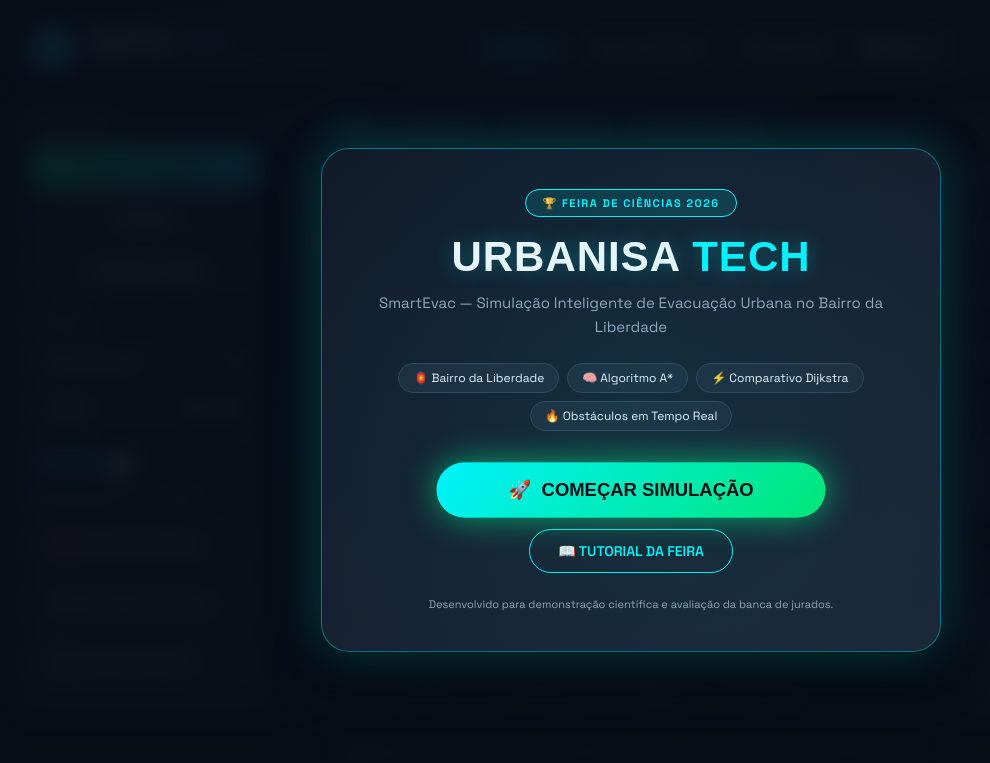
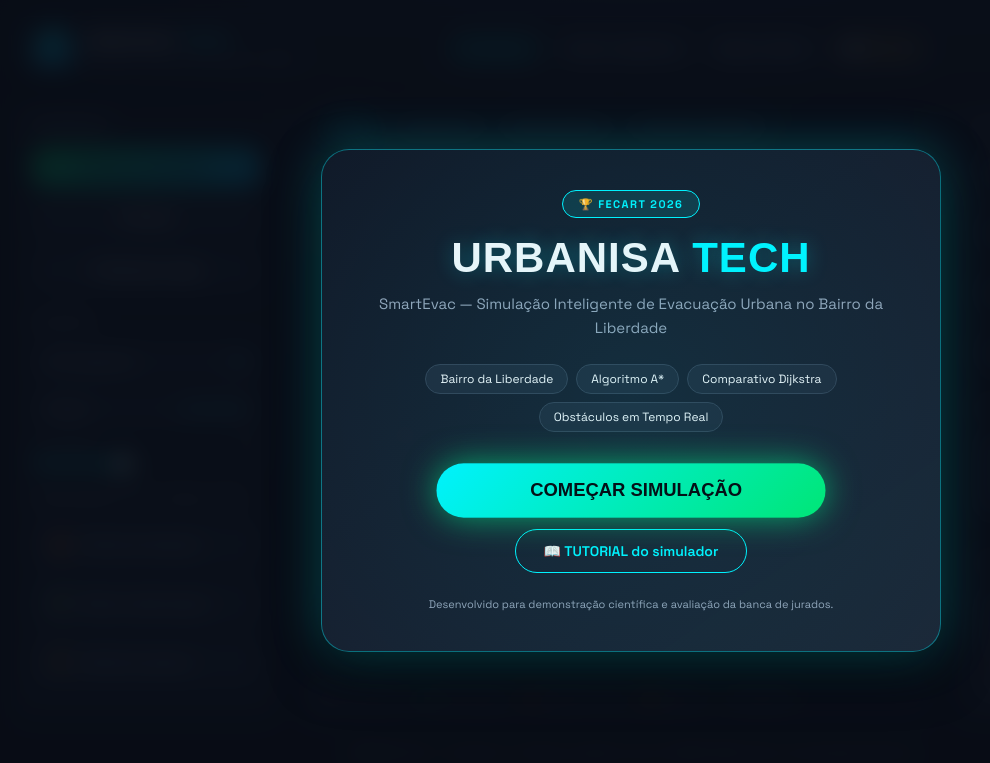
Before and after one commit to mouriscog-ux/dsf, a website: page index.html in a window 1280 px wide. Shown: the whole page, without its empty margins (9-999 px from the left). Drawn offline with Linux system fonts and the light colour scheme; a web font is replaced by a local one.

Commit message:
texto do SmartEvac revisado
texto substituido

```diff
--- a/index.html
+++ b/index.html
@@ -13,23 +13,23 @@
 <!-- HERO SPLASH MODAL (URBANISA TECH) -->
 <div class="urbanisa-overlay" id="urbanisa-modal">
   <div class="urbanisa-hero">
-    <div class="urbanisa-badge">🏆 FEIRA DE CIÊNCIAS 2026</div>
+    <div class="urbanisa-badge">🏆 FECART 2026</div>
     <h1 class="urbanisa-title">URBANISA <span class="cyan">TECH</span></h1>
     <p class="urbanisa-subtitle">SmartEvac — Simulação Inteligente de Evacuação Urbana no Bairro da Liberdade</p>
 
     <div class="urbanisa-pills">
-      <span class="pill">🏮 Bairro da Liberdade</span>
-      <span class="pill">🧠 Algoritmo A*</span>
-      <span class="pill">⚡ Comparativo Dijkstra</span>
-      <span class="pill">🔥 Obstáculos em Tempo Real</span>
+      <span class="pill"> Bairro da Liberdade</span>
+      <span class="pill"> Algoritmo A*</span>
+      <span class="pill"> Comparativo Dijkstra</span>
+      <span class="pill"> Obstáculos em Tempo Real</span>
     </div>
 
     <div class="urbanisa-actions">
       <button class="btn-start-hero" id="btn-start-hero">
-        <span class="icon">🚀</span> COMEÇAR SIMULAÇÃO
+        <span class="icon"></span> COMEÇAR SIMULAÇÃO
       </button>
       <button class="btn-tutorial-hero" id="btn-tutorial-hero">
-        <span class="icon">📖</span> TUTORIAL DA FEIRA
+        <span class="icon">📖</span> TUTORIAL do simulador
       </button>
     </div>
 
@@ -55,7 +55,7 @@
         <p>
           O simulador representa a malha viária real do <strong>Bairro da Liberdade (São Paulo)</strong>. Cada cruzamento
           é um <em>nó</em> e cada rua é uma <em>aresta ponderada pela distância</em>. As saídas seguras representam
-          pontos como a <strong>Estação Metrô Liberdade</strong> 🚇 e a <strong>Praça da Liberdade</strong> 🏙️.
+          pontos como a <strong>Estação Metrô Liberdade</strong>  e a <strong>Praça da Liberdade</strong>.
         </p>
         <div class="slide-visual">
           <span class="swatch safe"></span> Saída Segura &nbsp;&nbsp;
@@ -126,7 +126,7 @@
         <div class="brand-mark"></div>
         <div class="brand-text">
           <div class="name">URBANISA <span class="cyan">TECH</span></div>
-          <div class="sub">SmartEvac · Bairro da Liberdade · Feira de Ciências</div>
+          <div class="sub">SmartEvac · Bairro da Liberdade · FECART</div>
         </div>
       </div>
       <div class="botao">
@@ -158,7 +158,7 @@
           <div class="slider-track" id="speed-track"><div class="slider-fill" id="speed-fill"></div><div class="slider-thumb" id="speed-thumb"></div></div>
         </div>
 
-        <div class="panel-title spaced">Ferramentas da Feira</div>
+        <div class="panel-title spaced">Ferramentas de simulação</div>
         <div class="tool-btn" data-tool="bloqueio"><span class="ic danger">🔥</span> Adicionar bloqueio</div>
         <div class="tool-btn" data-tool="saida"><span class="ic safe">🚪</span> Marcar saída segura</div>
         <div class="tool-btn" data-tool="pessoa"><span class="ic amber">🧍</span> Adicionar pessoa</div>
@@ -243,7 +243,7 @@
     </div>
 
     <div class="footnote">
-      URBANISA TECH — SmartEvac · Protótipo acadêmico para a Feira de Ciências · Bairro da Liberdade, São Paulo
+      URBANISA TECH — SmartEvac · Protótipo acadêmico para a FECART 2026 · Bairro da Liberdade, São Paulo
     </div>
   </section>
 
```
